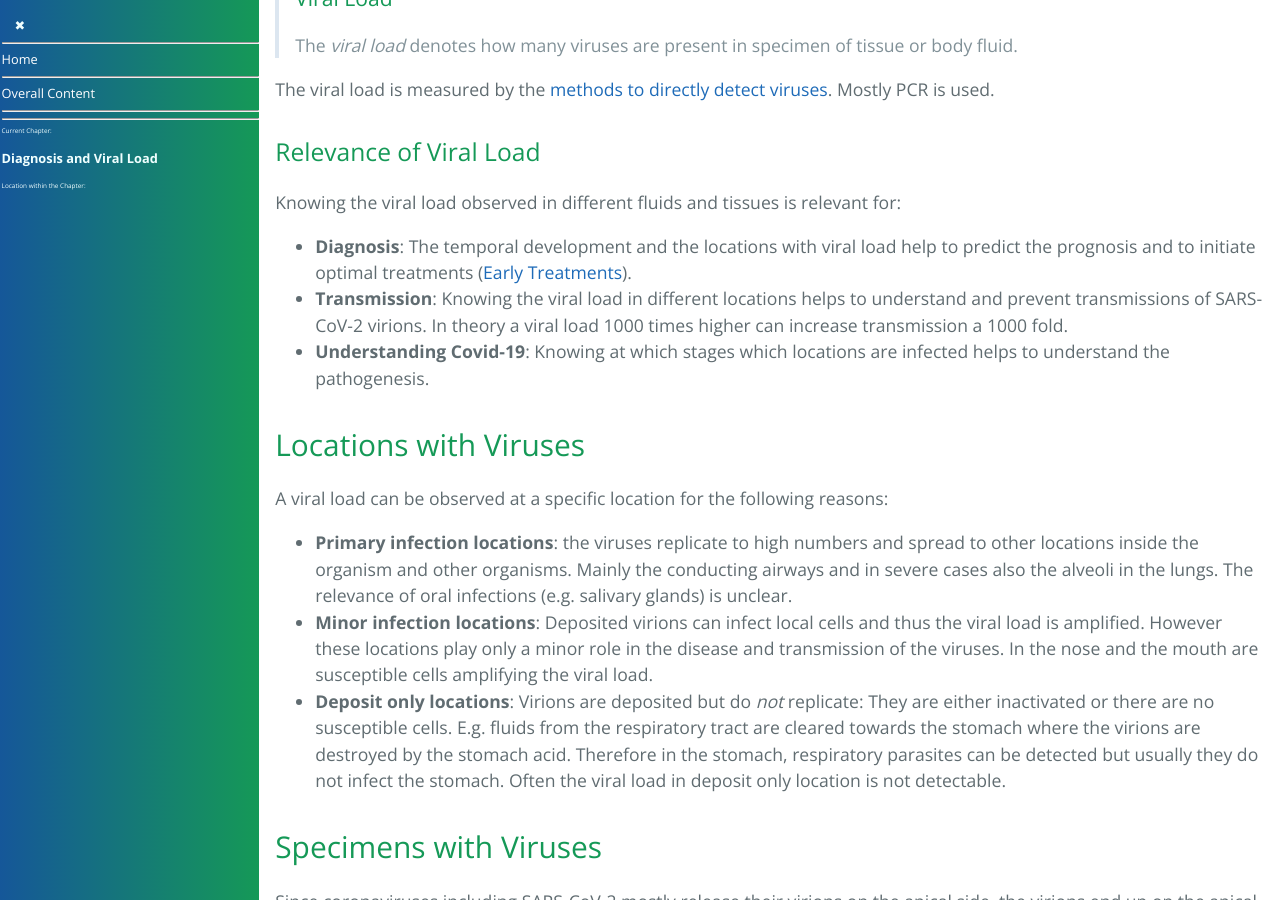
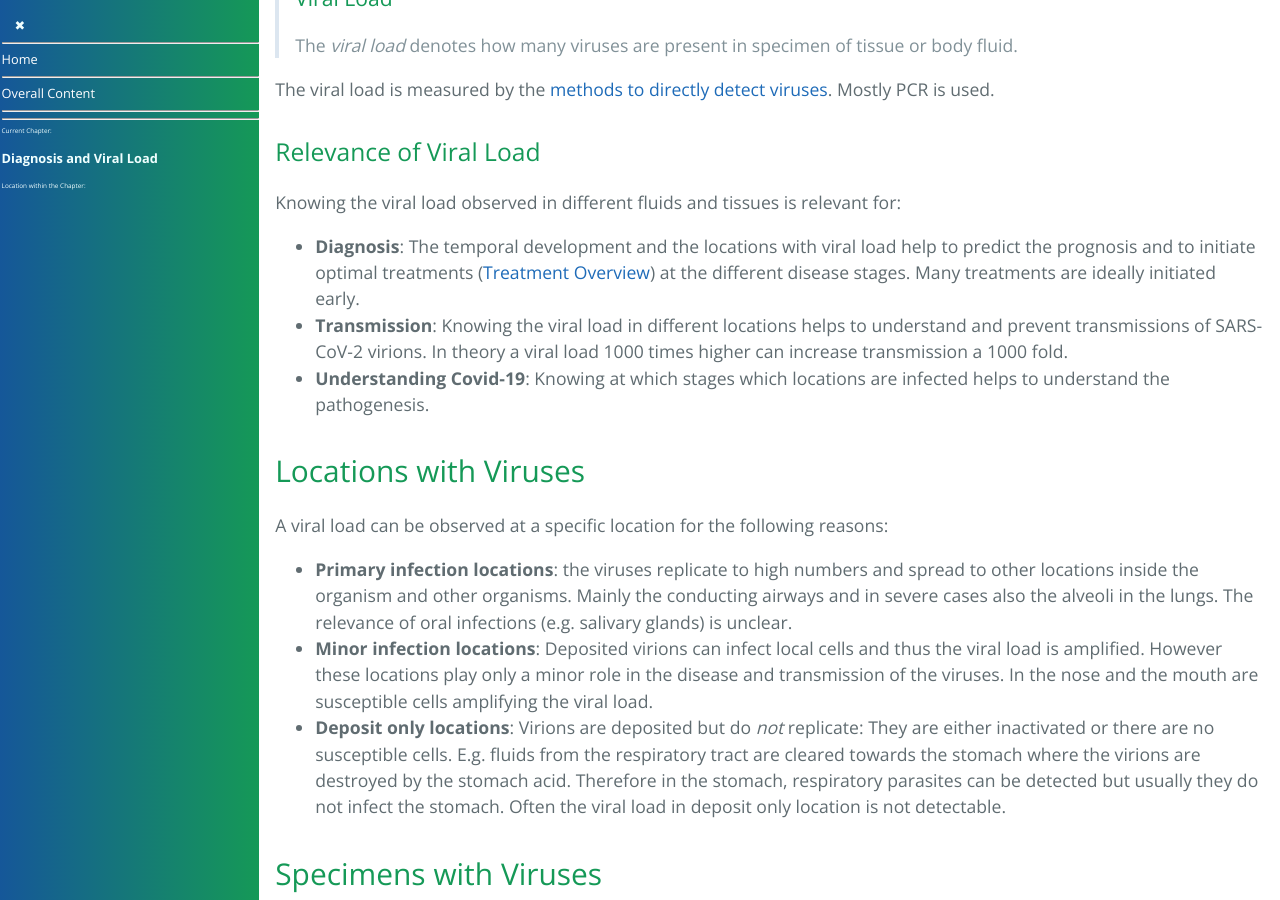
Before and after one commit to forestgrape/coronavirus, a Jekyll site: the page built from 3_medical/diagnosis_and_viral_load.md, in a window 1280 px wide and 900 px high, scrolled down 11494 px. Built offline with Jekyll 4.4.1, drawn with Linux system fonts in a browser that asks for light colours; our own code applies the rules of GitHub Pages for plain Markdown files.

Commit message:
formulations

```diff
--- a/3_medical/diagnosis_and_viral_load.md
+++ b/3_medical/diagnosis_and_viral_load.md
@@ -278,7 +278,7 @@ The viral load is measured by the [methods to directly detect viruses](#methods-
 
 #### Relevance of Viral Load
 Knowing the viral load observed in different fluids and tissues is relevant for:
-* __Diagnosis__: The temporal development and the locations with viral load help to predict the prognosis and to initiate optimal treatments ([Early Treatments](../6_prevention_and_treatment/treatment_overview.md)).
+* __Diagnosis__: The temporal development and the locations with viral load help to predict the prognosis and to initiate optimal treatments ([Treatment Overview](../6_prevention_and_treatment/treatment_overview.md)) at the different disease stages. Many treatments are ideally initiated early.
 * __Transmission__: Knowing the viral load in different locations helps to understand and prevent transmissions of SARS-CoV-2 virions. In theory a viral load 1000 times higher can increase transmission a 1000 fold.
 * __Understanding Covid-19__: Knowing at which stages which locations are infected helps to understand the pathogenesis.
 
```
